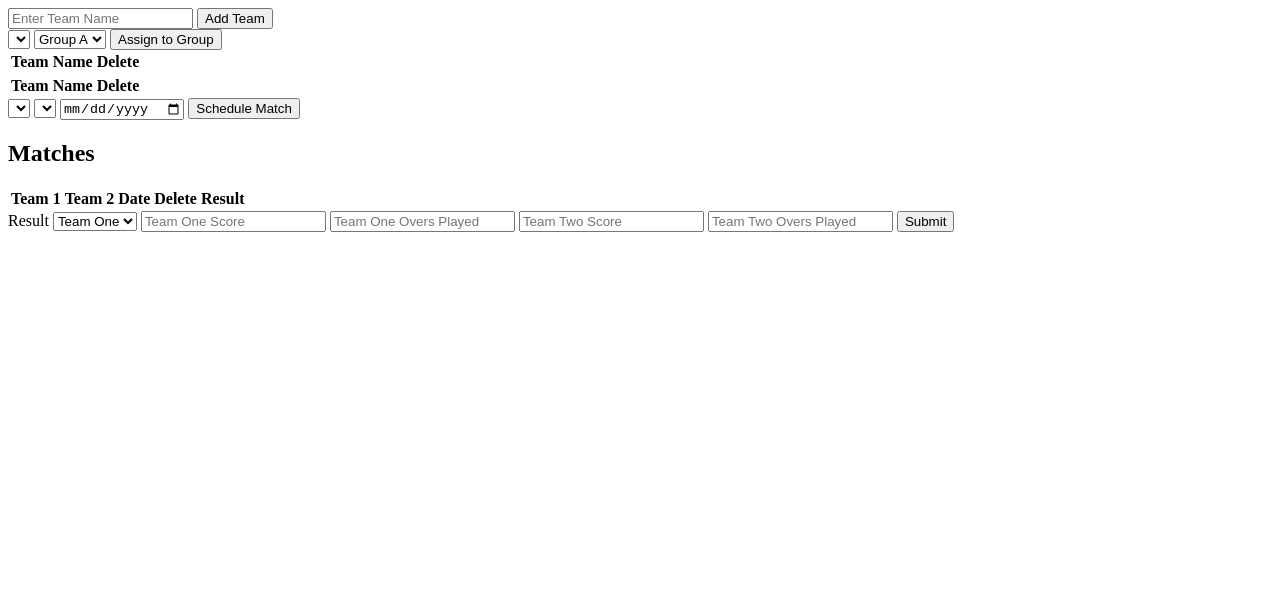
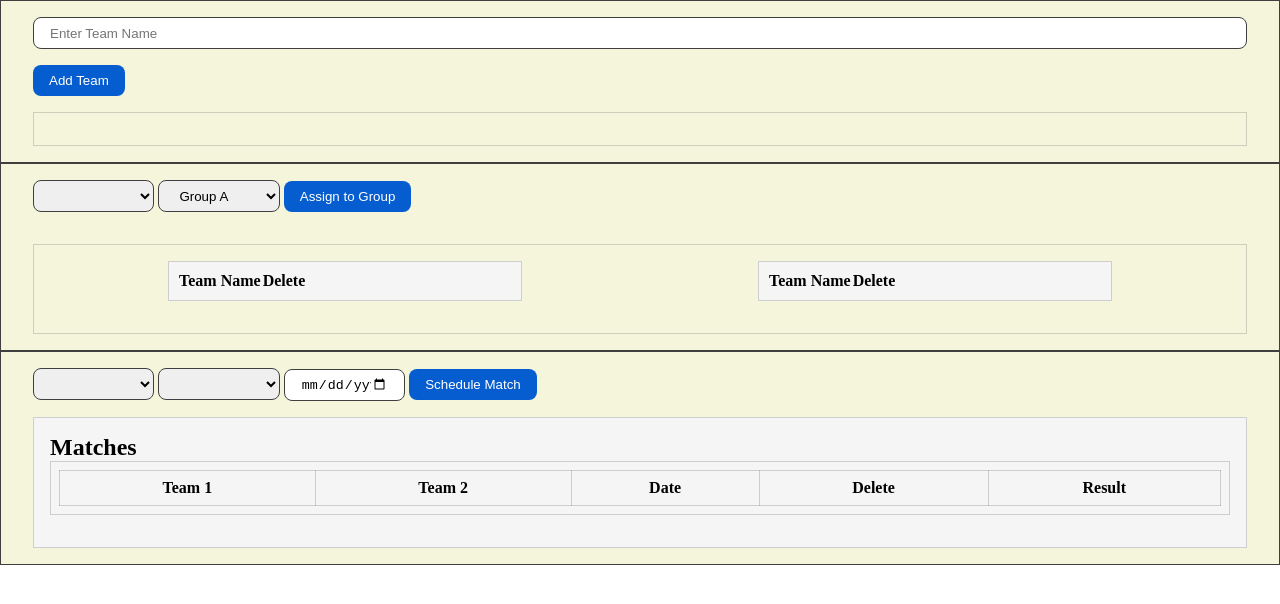
Before and after one commit to Umer-Shabbir/CricketManagment, a plain HTML site: page Backend.html in a window 1280 px wide. Drawn offline with Linux system fonts and the light colour scheme.

Commit message:
testing again

```diff
--- a/Backend.html
+++ b/Backend.html
@@ -3,7 +3,7 @@
 <head>
     <meta charset="UTF-8">
     <meta name="viewport" content="width=device-width, initial-scale=1.0">
-    <link rel="stylesheet" href="\Score Board\Style.css" />
+    <link rel="stylesheet" href="./Style.css" />
     <title>Cricket Tournament Managment</title>
     <style>
         /* *{
--- a/index.html
+++ b/index.html
@@ -4,7 +4,7 @@
     <meta charset="UTF-8">
     <meta name="viewport" content="width=device-width, initial-scale=1.0">
     <title>Cricket World Cup Super League Table</title>
-    <link rel="stylesheet" href="\Score Board\Style.css" />
+    <link rel="stylesheet" href="./Style.css" />
 
     <!-- <style>
         body {
```
